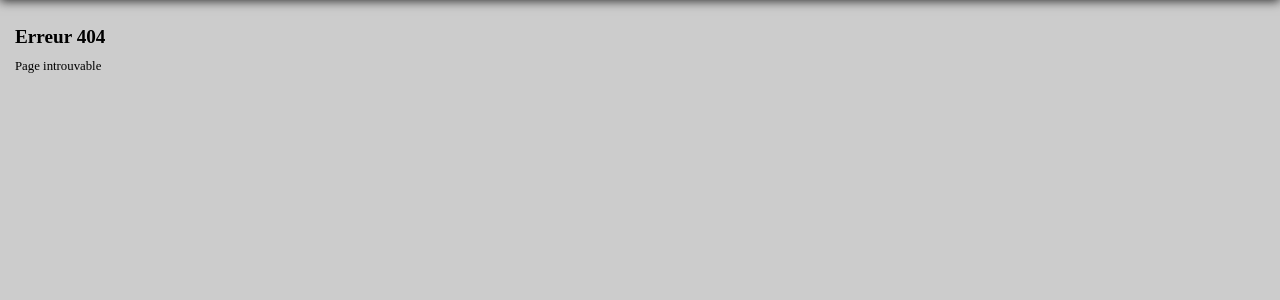
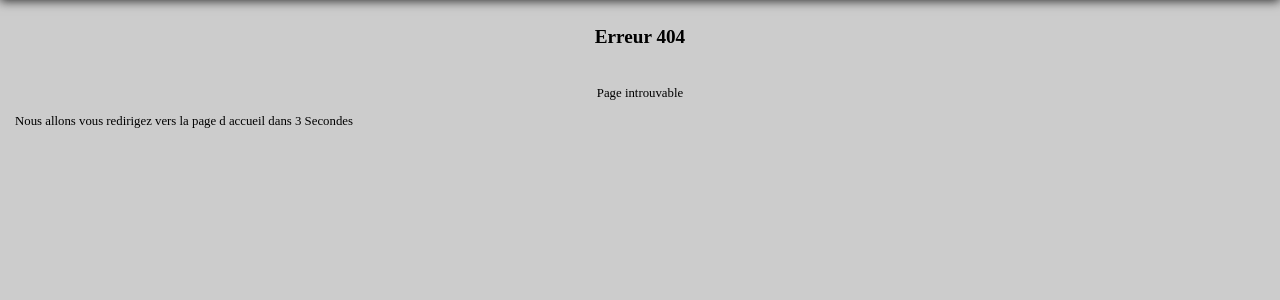
Before and after one commit to benbencou90/FunkyCMS-2, a PHP site: page /index.php?page=404 in a window 1280 px wide. Shown: the part 50-350 px from the top of the page. Run offline with PHP 8.4, Linux system fonts and the light colour scheme; some libraries are stand-ins or nearby versions; some web fonts are replaced.

Commit message:
Update CMS/pages/404.php
Correction de la page (C'est Benben )

```diff
--- a/CMS/pages/404.php
+++ b/CMS/pages/404.php
@@ -1,2 +1,5 @@
-<h2>Erreur 404</h2>
-<p>Page introuvable</p>
+<link rel="stylesheet" href="404.css" type="text/css" media="screen" />
+<center><h2>Erreur 404</h2></center> <br />
+<center><p>Page introuvable</p></center>
+<p>Nous allons vous redirigez vers la page d accueil dans 3 Secondes </p>
+<meta http-equiv="refresh" content="3;URL=http://funky-cms.net">
```
